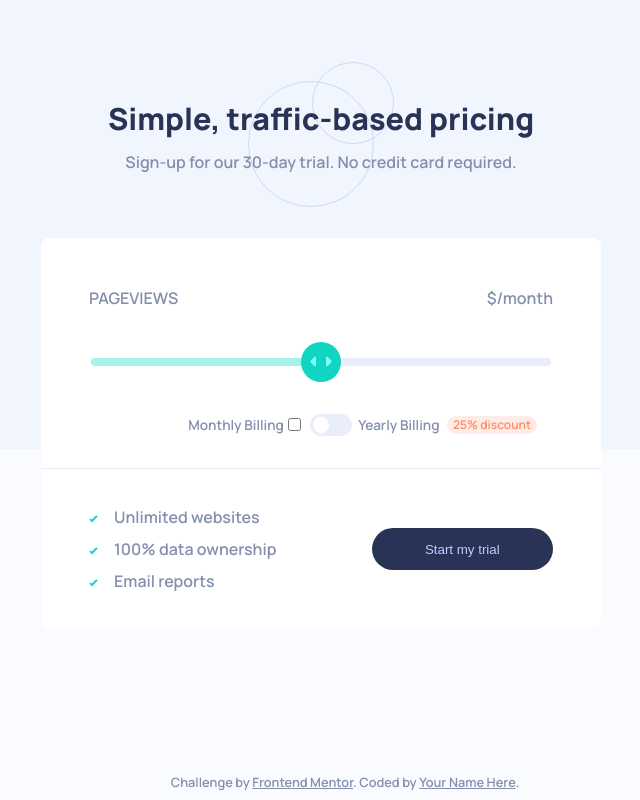
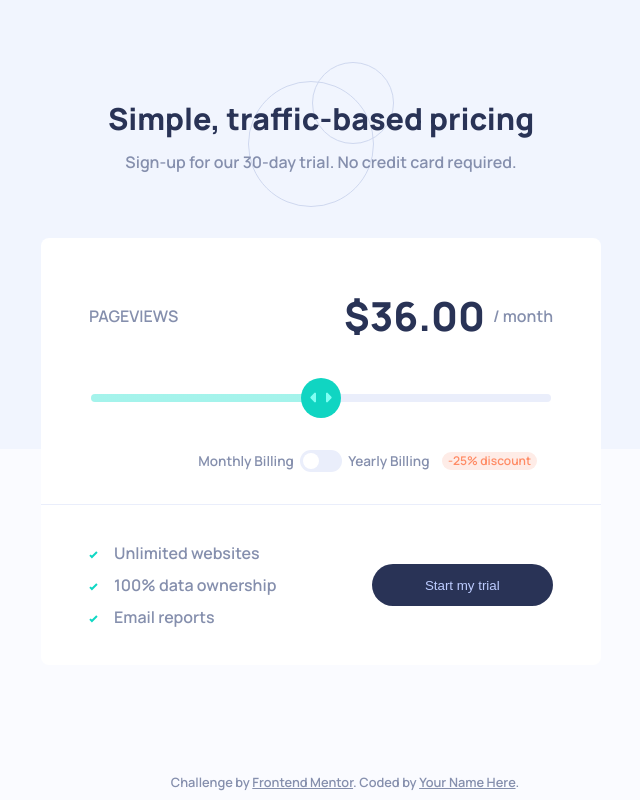
Before and after one commit to PascalTassel/Interactive-pricing-component-challenge-hub, a plain HTML site: page index.html in a window 1280 px wide. Shown: the whole page, without its empty margins (319-959 px from the left). Drawn offline with Linux system fonts and the light colour scheme.

Commit message:
Change classNames and IDs

```diff
--- a/index.html
+++ b/index.html
@@ -23,16 +23,16 @@
       <div class="offer__lead">
         <p class="offer__lead--pageview"><span id="nbPageViews"></span> Pageviews</p>
         <input type="range" min="1" max="5" step="1" name="price" value="3" class="offer__lead--range" id="priceRange">
-        <p class="offer__lead--price"><span id="price">$</span> /month</p>
+        <p class="offer__lead--price"><span id="offerPrice" class="offer__lead--amount">$36.00</span> / month</p>
       </div>
 
-      <label class="offer__billing" for="billing">
+      <label class="offer__billing" for="billingCheckbox">
         <span class="offer__billing--label">Monthly Billing</span>
-        <input type="checkbox" name="billing" id="billing" value="monthly">
+        <input type="checkbox" name="billing" class="offer__billing--checkbox" id="billingCheckbox" value="monthly">
         <span class="offer__switch--wrapper">
           <span class="offer__switch"></span>
         </span>
-        <span class="offer__billing--label">Yearly Billing</span> <span class="badge">25% <span class="display-desktop">discount</span></span>
+        <span class="offer__billing--label">Yearly Billing</span> <span class="badge">-25% <span class="badge__discount">discount</span></span>
       </label>
 
       <div class="offer__actions">
@@ -61,5 +61,6 @@
       Coded by <a href="#">Your Name Here</a>.
     </div>
   </main>
+  <script src="js/main.js"></script>
 </body>
 </html>
```
